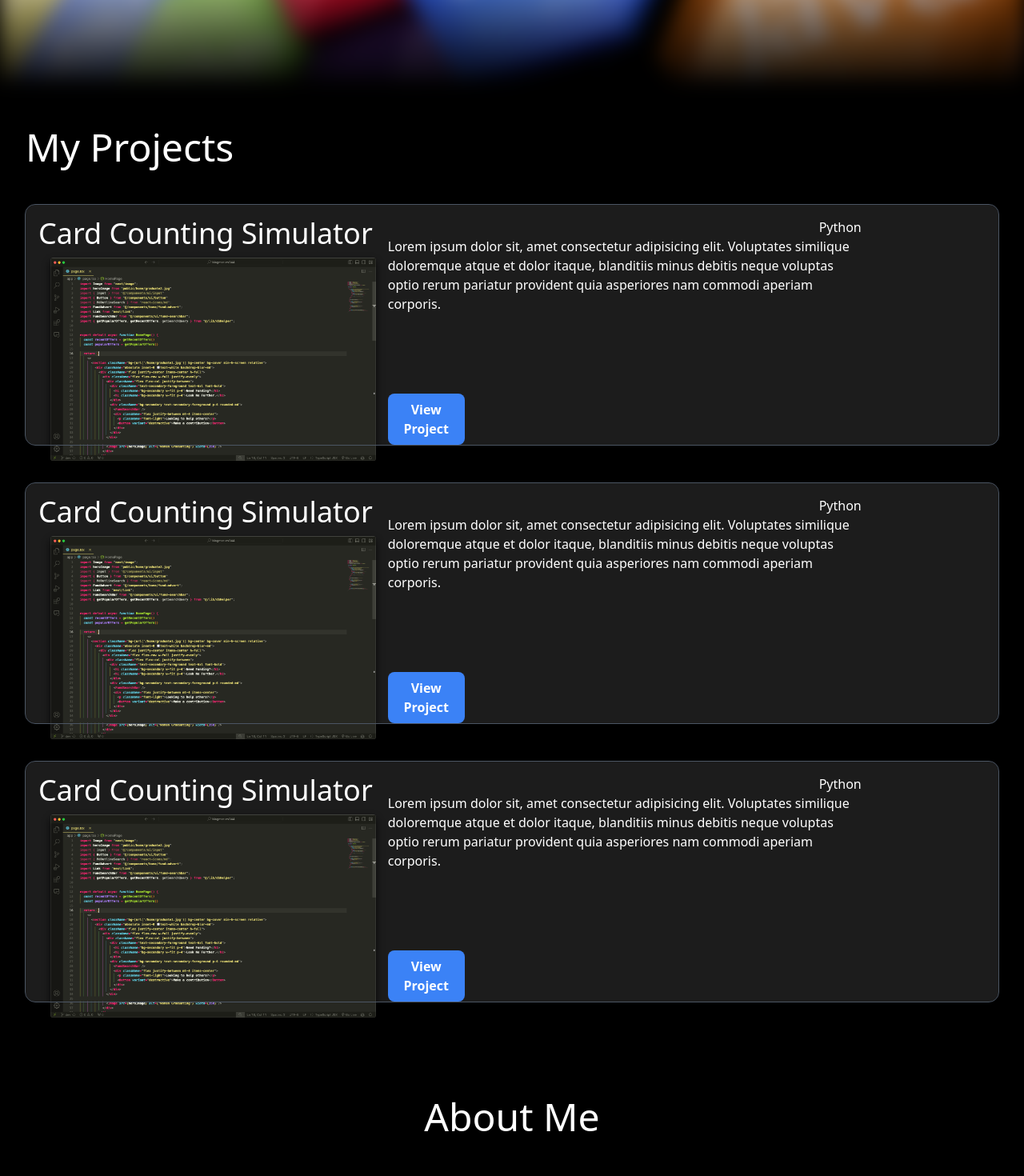
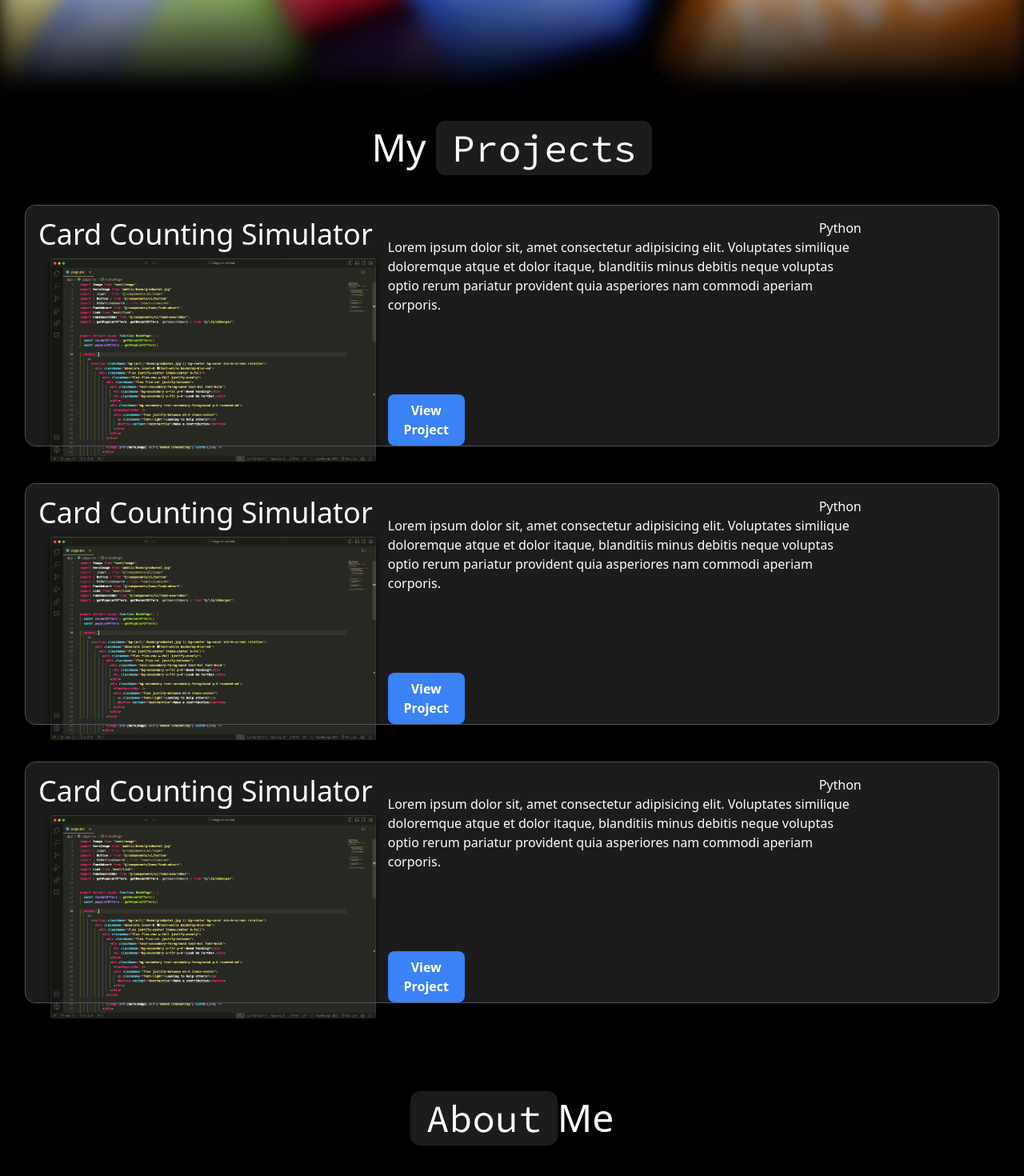
Before and after one commit to arch-bert/my-website, a React (Create React App) app: page / in a window 1280 px wide. Shown: the part 348-1818 px from the top of the page at 80% size. Built offline with nearby package versions, Linux system fonts and the light colour scheme.

Commit message:
Mixed Fonts

```diff
--- a/src/App.tsx
+++ b/src/App.tsx
@@ -11,13 +11,19 @@ export default function App() {
         <NavBar />
         <Hero />
         <section className="flex flex-col py-[60px] px-8">
-          <h1 className="text-5xl">My Projects</h1>
+        <h1 className="text-5xl text-center">
+          <span>My </span>
+          <span className="px-5 py-1 rounded-xl font-source bg-secondary">Projects</span>
+        </h1>
           <ProjectCard />
           <ProjectCard />
           <ProjectCard />
         </section>
         <section className='py-[60px]'>
-          <h1 className="text-5xl text-center">About Me</h1>
+          <h1 className="text-5xl text-center">
+            <span className="px-5 py-1 rounded-xl font-source bg-secondary">About</span>
+            <span>Me</span>
+          </h1>
         </section>
       </body>
       <footer>
```
